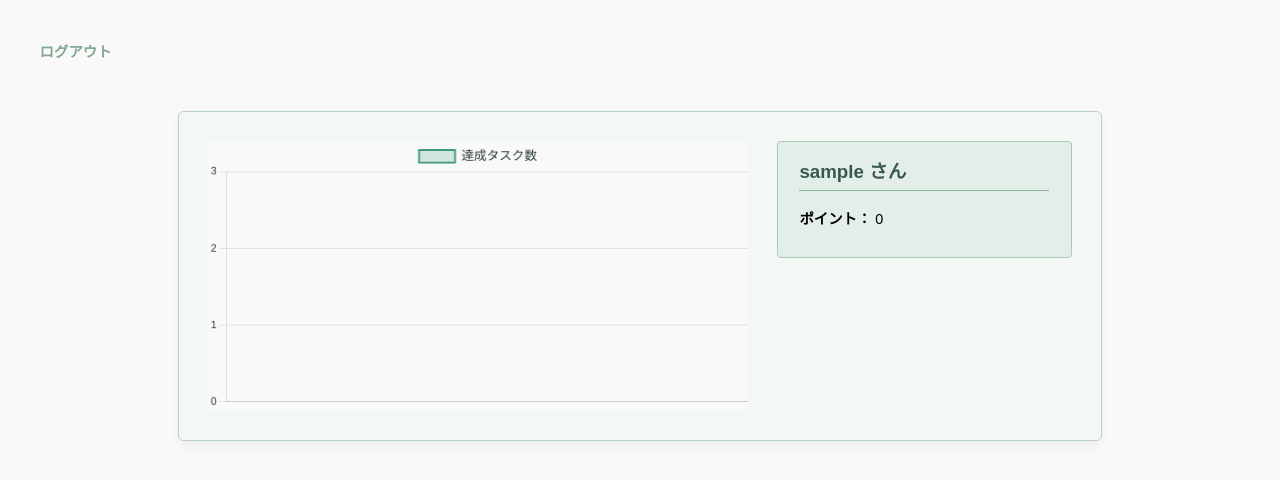
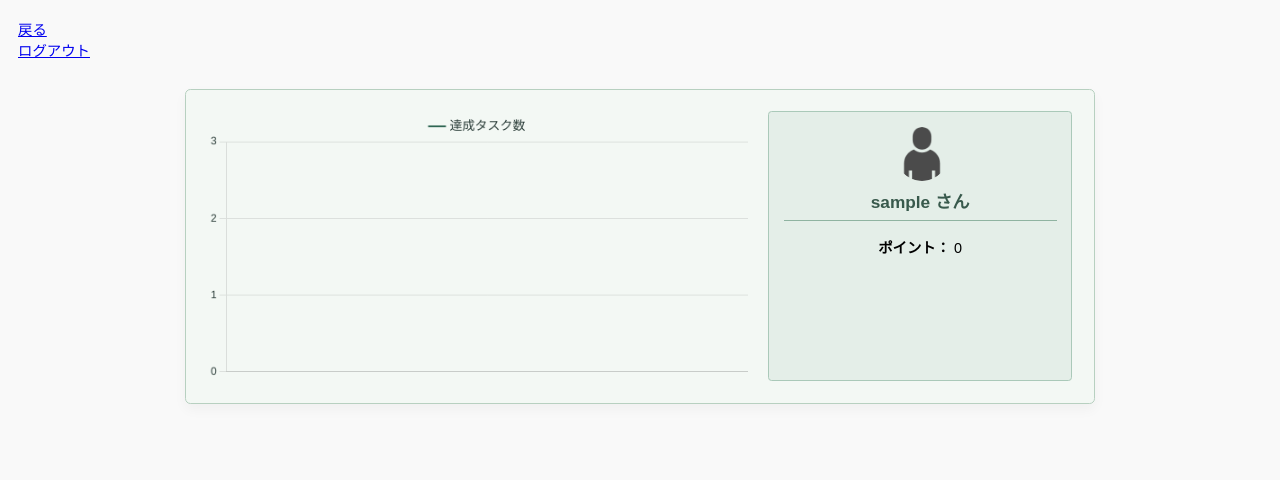
Before and after one commit to koba2264/FeelingBoost, a Flask app: page /mypage in a window 1280 px wide. Shown: the top 480 px of the page. Run offline with Flask 3, Linux system fonts and the light colour scheme; the visitor is signed in with stand-in values (Sample User, id 1); data comes from the database, SQL or seed files in the repository; data that the repository does not hold is empty; some libraries are stand-ins or nearby versions.

Commit message:
戻るボタン

```diff
--- a/apps/main/templates/main/mypage.html
+++ b/apps/main/templates/main/mypage.html
@@ -6,19 +6,26 @@
 
 </head>
 <body>
+  <a href="{{ url_for('main.menu')  }}">戻る</a><br>
   <a href="{{ url_for('auth.logout')  }}">ログアウト</a>
   <div class="card">
-    <!-- グラフエリア -->
+  <div class="graph-and-info">
+    <!-- グラフ -->
     <div class="chart-container">
       <canvas id="myChart" width="600" height="300"></canvas>
     </div>
 
-    <!-- 情報テーブル -->
-    <div class="info-table">
-      <h2>{{ username }} さん</h2>
-      <p><strong>ポイント：</strong> {{ point }}</p>
+    <!-- 画像と情報 -->
+    <div class="user-info">
+      <img src="{{ url_for('main.profile_image') }}" alt="プロフィール画像" class="myimage">
+      <div class="user-table">
+        <h2>{{ username }} さん</h2>
+        <p><strong>ポイント：</strong> {{ point }}</p>
+      </div>
     </div>
   </div>
+</div>
+
 
   <script>
     const date = {{ format_date | tojson }};
@@ -46,8 +53,11 @@
           legend: {
             labels: {
               color: '#2c3e3a',
-              font: { size: 14 }
-            }
+              font: { size: 14 },
+              usePointStyle: true,
+              pointStyle: 'line'
+            },
+            onClick: (e) => e.stopPropagation()
           }
         },
         scales: {
--- a/apps/main/views.py
+++ b/apps/main/views.py
@@ -22,11 +22,11 @@ main = Blueprint(
 @main.route('/task')
 def task():
     task1 = TaskHistory(
-        user_id='e88934a5-afe9-419d-a274-e5aa41a46638',
+        user_id='b7f09824-9d2f-4ce3-b2f9-7f5553ebf529',
         task1=1,
-        task2=0,
+        task2=1,
         task3=0,
-        date=datetime.strptime('2025-06-15', '%Y-%m-%d').date()
+        date=datetime.strptime('2025-06-16', '%Y-%m-%d').date()
     )
     db.session.add(task1)
     db.session.commit()
--- a/apps/static/main/mypage_style.css
+++ b/apps/static/main/mypage_style.css
@@ -1,48 +1,51 @@
-a {
-  display: inline-block;
-  margin: 1.5rem;
-  color: #7fa68f; /* 淡い緑 */
-  font-weight: bold;
-  text-decoration: none;
-  transition: color 0.3s ease;
-}
-
-a:hover {
-  color: #4e6d5b; /* 濃いめの緑でホバー時のアクセント */
-}
-
 .card {
-  background: #f3f8f4; /* 明るめの緑ベース */
+  background: #f3f8f4;
   border: 1px solid #b7d0c0;
   border-radius: 6px;
-  padding: 2rem;
+  padding: 1.5rem;
   max-width: 960px;
   margin: 2rem auto;
   box-shadow: 0 6px 14px rgba(0, 0, 0, 0.04);
-  display: flex;
-  gap: 2rem;
-  justify-content: space-between;
-  align-items: flex-start;
 }
 
-.info-table {
+.graph-and-info {
+  display: flex;
+  justify-content: space-between;
+  gap: 1rem; /* グラフとユーザー情報の間隔を縮めたいならここ調整 */
+}
+
+.chart-container {
+  flex: 2;
+}
+
+.user-info {
   flex: 1;
-  background-color: #e4eee8; /* 柔らかなグリーン */
+  display: flex;
+  flex-direction: column;
+  align-items: center;
+  gap: 0.5rem;
+  background-color: #e4eee8;
   border: 1px solid #aac9b9;
   border-radius: 4px;
-  padding: 1rem 1.5rem;
+  padding: 1rem;
 }
 
-.info-table h2 {
+.myimage {
+  width: 60px;
+  height: 60px;
+  border-radius: 50%;
+  object-fit: cover;
+}
+
+.user-table {
+  text-align: center;
+  width: 100%;
+}
+
+.user-table h2 {
   margin-top: 0;
-  font-size: 1.3rem;
-  color: #38594c; /* ダークグリーン */
+  font-size: 1.2rem;
+  color: #38594c;
   border-bottom: 1px solid #8fb3a1;
   padding-bottom: 0.5rem;
 }
-
-canvas {
-  max-width: 100%;
-  height: auto;
-  background-color: #f9f9f9;
-}
```
